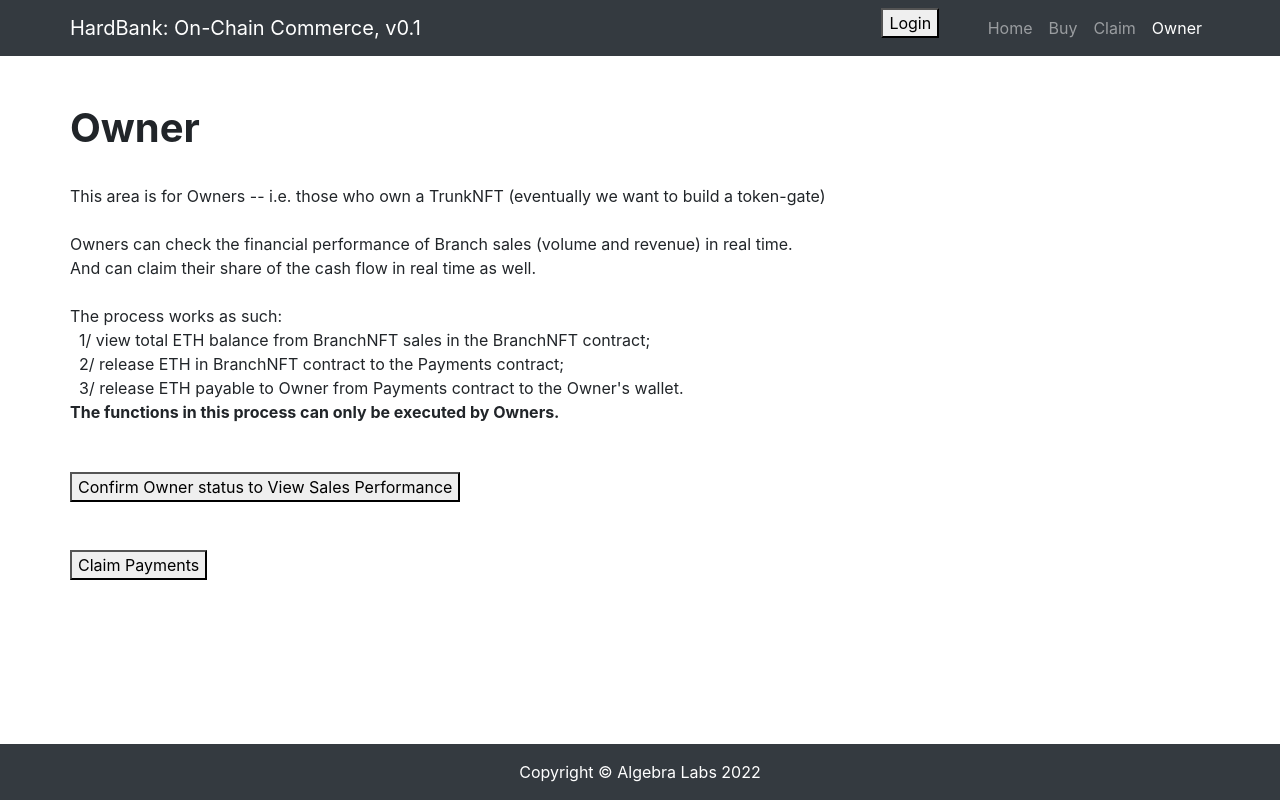
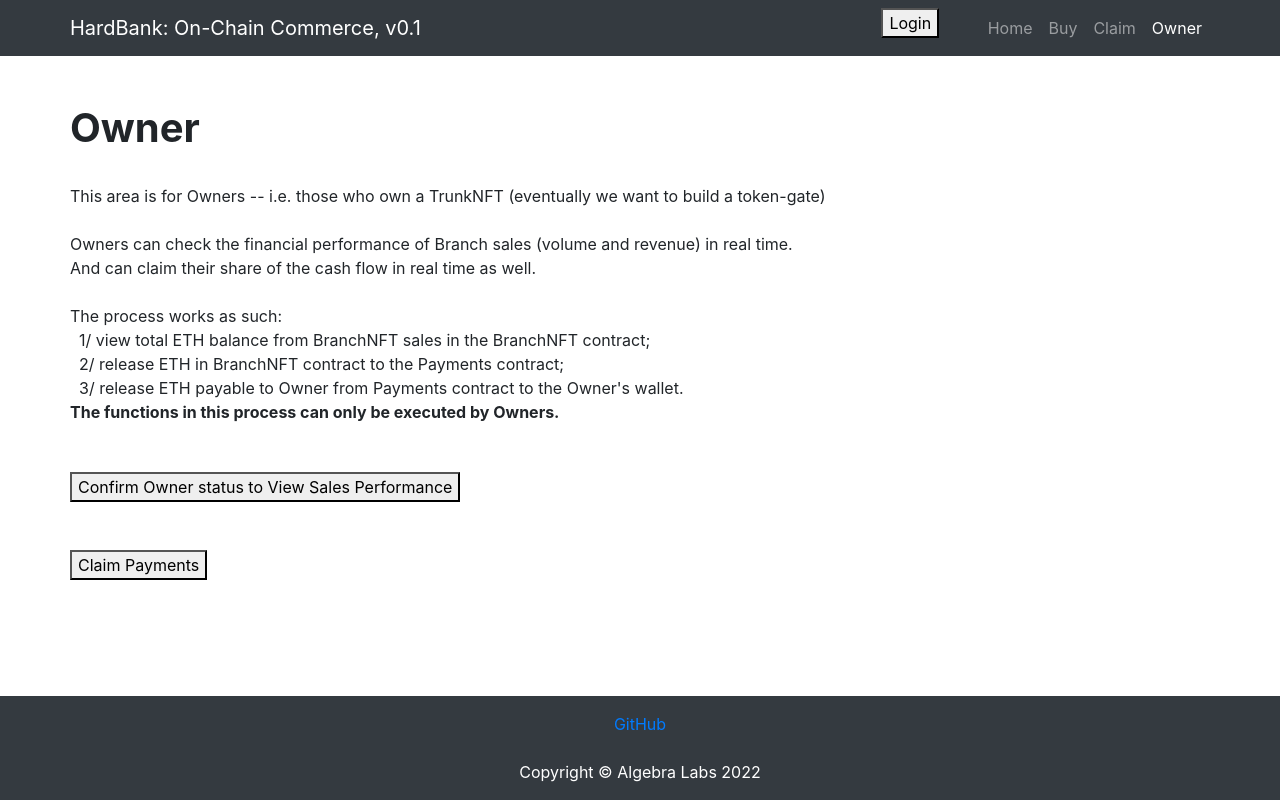
Before and after one commit to 13suits/HardBank-frontend-v0.1, a React (Create React App) app: page /owner in a window 1280 px wide. Built offline with nearby package versions, Linux system fonts and the light colour scheme.

Commit message:
Update Footer.jsx

```diff
--- a/src/components/Footer.jsx
+++ b/src/components/Footer.jsx
@@ -6,6 +6,11 @@
       <footer class="py-3 bg-dark fixed-bottom">
         <div class="container">
           <p class="m-0 text-center text-white">
+           <a href="https://github.com/thirteensuits" target="_blank" rel="noreferrer">
+            GitHub
+            </a>
+          <br></br>
+              <br></br>
             Copyright &copy; Algebra Labs 2022
           </p>
         </div>
```
